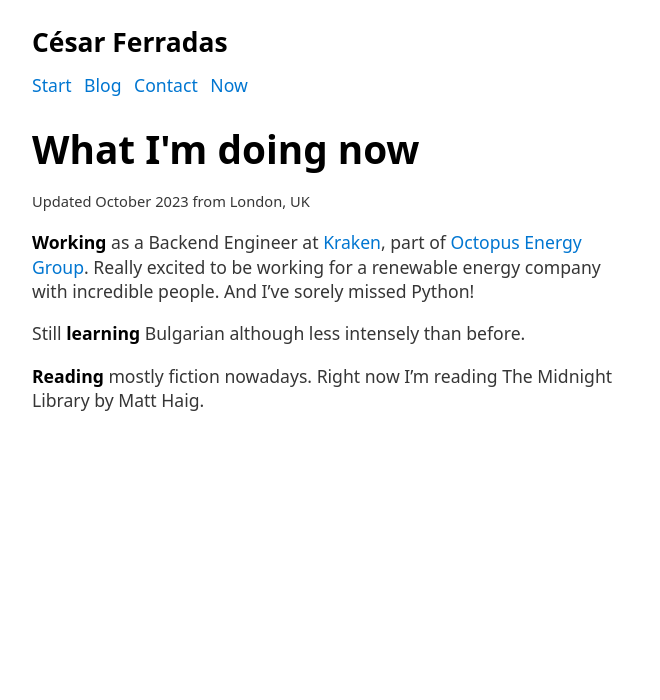
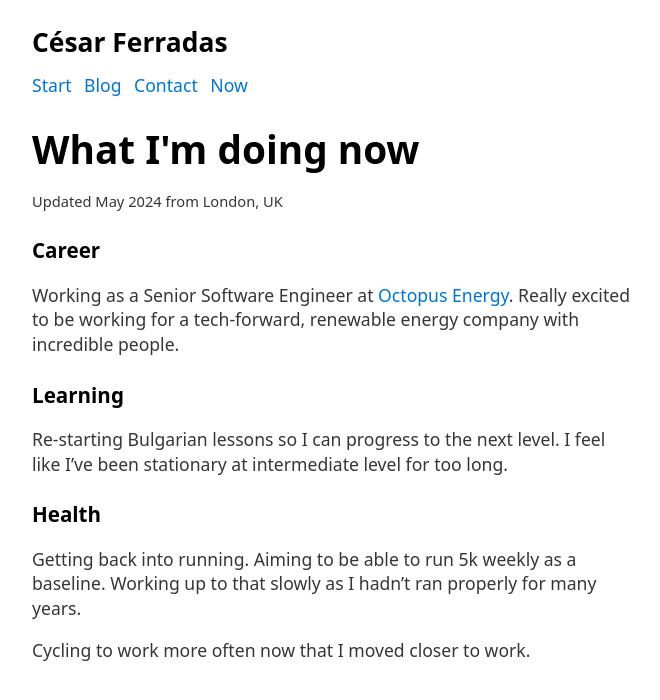
Before and after one commit to noostale/noostale.github.io, a Jekyll site: the page built from now.md, in a window 1280 px wide. Shown: the top 700 px of the page, without its empty margins (308-968 px from the left). Built offline with Jekyll 4.4.1, drawn with Linux system fonts in a browser that asks for light colours.

Commit message:
Update Now page

```diff
--- a/now.md
+++ b/now.md
@@ -1,12 +1,24 @@
 ---
 title: What I'm doing now
 layout: page
-last_modified_at: 2023-10-03
+last_modified_at: 2024-05-08
 location: London, UK
 ---
 
-**Working** as a Backend Engineer at [Kraken](https://kraken.tech/), part of [Octopus Energy Group](https://octopus.energy). Really excited to be working for a renewable energy company with incredible people. And I've sorely missed Python!
+### Career
 
-Still **learning** Bulgarian although less intensely than before.
+Working as a Senior Software Engineer at [Octopus
+Energy](https://octopus.energy). Really excited to be working for a
+tech-forward, renewable energy company with incredible people.
 
-**Reading** mostly fiction nowadays. Right now I'm reading The Midnight Library by Matt Haig.
+### Learning
+
+Re-starting Bulgarian lessons so I can progress to the next level. I feel like
+I've been stationary at intermediate level for too long.
+
+### Health
+
+Getting back into running. Aiming to be able to run 5k weekly as a baseline.
+Working up to that slowly as I hadn't ran properly for many years.
+
+Cycling to work more often now that I moved closer to work.
```
